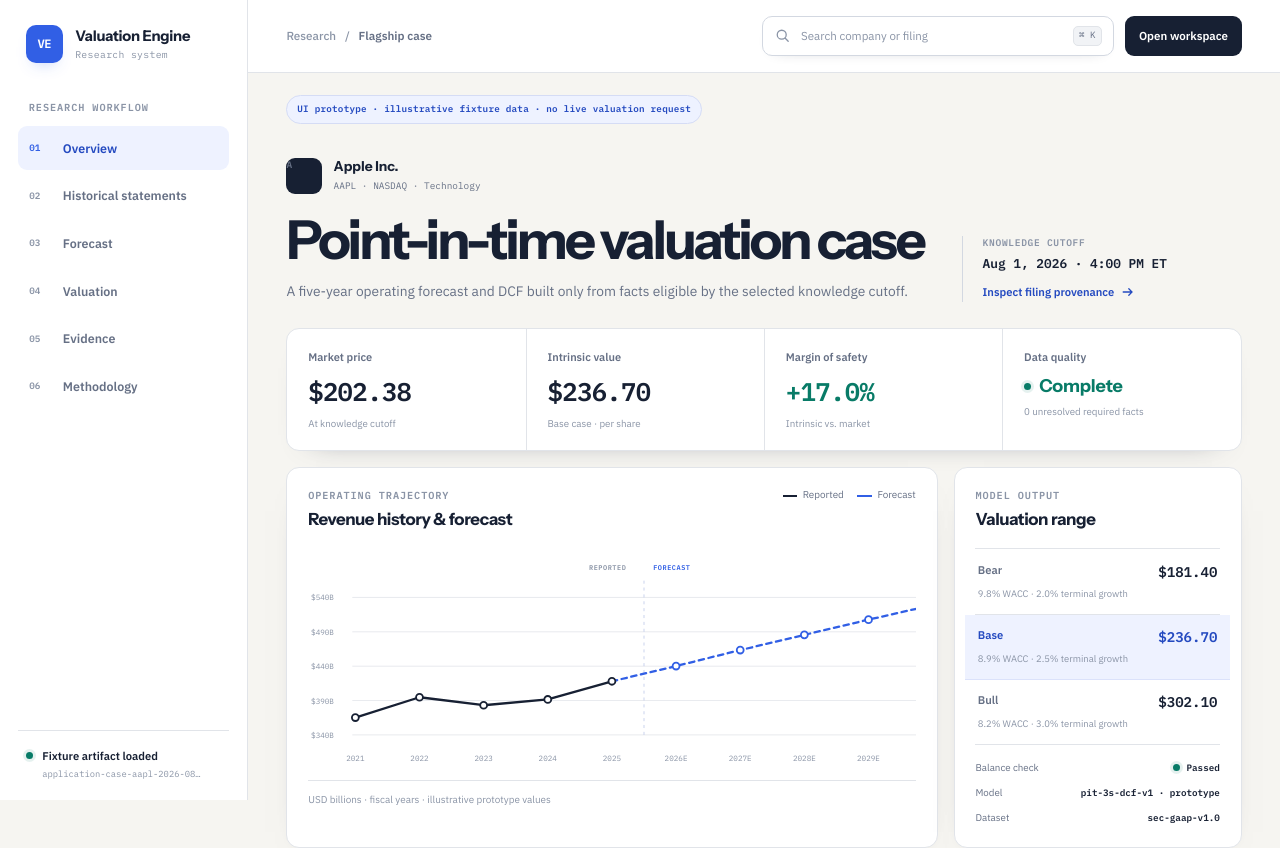
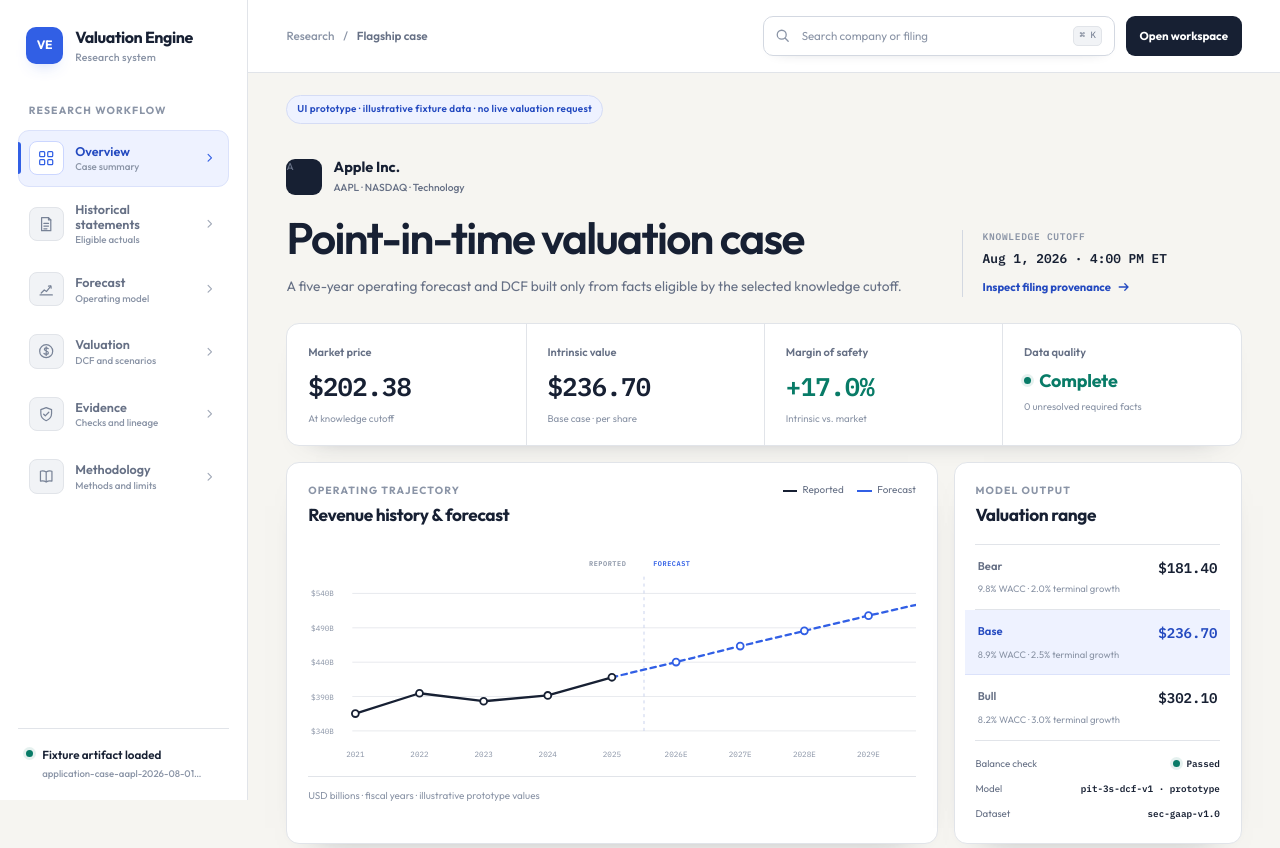
Before and after one commit to ommeht08-lab/quant-engine, a Next.js app in the folder frontend/: page /research/aapl in a window 1280 px wide. Shown: the top 848 px of the page. Built offline with nearby package versions, Linux system fonts and the light colour scheme.

Commit message:
refine research typography and navigation

```diff
--- a/frontend/src/app/layout.tsx
+++ b/frontend/src/app/layout.tsx
@@ -1,6 +1,6 @@
 import type { Metadata } from "next";
 import type { ReactNode } from "react";
-import { IBM_Plex_Mono, IBM_Plex_Sans, Instrument_Sans } from "next/font/google";
+import { IBM_Plex_Mono, IBM_Plex_Sans, Instrument_Sans, Outfit } from "next/font/google";
 import AppHeader from "@/components/AppHeader";
 import "./globals.css";
 
@@ -28,6 +28,16 @@
   display: "swap",
 });
 
+// Product UI: used by the flagship research shell. Outfit's open,
+// geometric forms make dense navigation and financial labels feel calm
+// and deliberate, while Plex Mono remains reserved for auditable data.
+const outfit = Outfit({
+  subsets: ["latin"],
+  weight: ["400", "500", "600", "700"],
+  variable: "--font-outfit",
+  display: "swap",
+});
+
 export const metadata: Metadata = {
   title: "Valuation Engine | Om Mehta Equity Research",
   description: "A private intrinsic-value and paper-portfolio research workspace.",
@@ -37,7 +47,7 @@
   return (
     <html
       lang="en"
-      className={`h-full antialiased ${instrumentSans.variable} ${plexSans.variable} ${plexMono.variable}`}
+      className={`h-full antialiased ${instrumentSans.variable} ${plexSans.variable} ${plexMono.variable} ${outfit.variable}`}
     >
       <body className="min-h-full">
         <AppHeader />
--- a/frontend/src/components/research/FlagshipResearchPrototype.module.css
+++ b/frontend/src/components/research/FlagshipResearchPrototype.module.css
@@ -11,12 +11,13 @@
   --rp-cobalt-deep: #244ac0;
   --rp-cobalt-soft: #eef2ff;
   --rp-positive: #087b67;
+  --rp-interface: var(--font-outfit, "Outfit"), -apple-system, BlinkMacSystemFont, "Segoe UI", sans-serif;
   min-height: 100vh;
   display: grid;
   grid-template-columns: 15.5rem minmax(0, 1fr);
   background: var(--rp-canvas);
   color: var(--rp-navy);
-  font-family: var(--body);
+  font-family: var(--rp-interface);
 }
 
 .prototypeShell button,
@@ -52,7 +53,7 @@
   border-radius: 10px;
   background: var(--rp-cobalt);
   color: #fff;
-  font-family: var(--utility);
+  font-family: var(--rp-interface);
   font-weight: 700;
   letter-spacing: -0.04em;
 }
@@ -70,27 +71,28 @@
 }
 
 .brand strong {
-  font-family: var(--display);
-  font-size: 0.92rem;
-  font-weight: 650;
-  letter-spacing: -0.015em;
+  font-family: var(--rp-interface);
+  font-size: 1rem;
+  font-weight: 700;
+  letter-spacing: -0.025em;
 }
 
 .brand small {
   margin-top: 0.1rem;
   color: var(--rp-dim);
-  font-family: var(--utility);
-  font-size: 0.61rem;
-  letter-spacing: 0.035em;
+  font-family: var(--rp-interface);
+  font-size: 0.66rem;
+  font-weight: 500;
+  letter-spacing: 0.015em;
 }
 
 .navEyebrow,
 .kicker {
   color: var(--rp-dim);
-  font-family: var(--utility);
-  font-size: 0.64rem;
-  font-weight: 650;
-  letter-spacing: 0.09em;
+  font-family: var(--rp-interface);
+  font-size: 0.65rem;
+  font-weight: 700;
+  letter-spacing: 0.11em;
   text-transform: uppercase;
 }
 
@@ -100,30 +102,90 @@
 
 .workflowNav {
   display: grid;
-  gap: 0.28rem;
+  gap: 0.35rem;
 }
 
 .navItem,
 .activeNavItem {
+  position: relative;
   display: flex;
-  min-height: 2.7rem;
+  min-height: 3.55rem;
   align-items: center;
-  gap: 0.8rem;
-  border-radius: 9px;
-  padding: 0.58rem 0.68rem;
+  gap: 0.72rem;
+  border: 1px solid transparent;
+  border-radius: 11px;
+  padding: 0.55rem 0.62rem;
   color: var(--rp-slate);
-  font-size: 0.78rem;
-  font-weight: 560;
-  transition-property: color, background-color, transform;
+  transition-property: color, background-color, border-color, transform;
 }
 
-.navItem span,
-.activeNavItem span {
-  width: 1.3rem;
+.navIcon {
+  display: grid;
+  width: 2.15rem;
+  height: 2.15rem;
+  flex: 0 0 auto;
+  place-items: center;
+  border: 1px solid var(--rp-line);
+  border-radius: 8px;
+  background: var(--rp-surface-soft);
+  color: #788397;
+}
+
+.navIcon svg {
+  width: 1.15rem;
+  height: 1.15rem;
+  fill: none;
+  stroke: currentColor;
+  stroke-linecap: round;
+  stroke-linejoin: round;
+  stroke-width: 1.6;
+}
+
+.navCopy {
+  min-width: 0;
+  flex: 1;
+}
+
+.navCopy strong,
+.navCopy small {
+  display: block;
+}
+
+.navCopy strong {
+  color: inherit;
+  font-size: 0.79rem;
+  font-weight: 600;
+  line-height: 1.15;
+}
+
+.navCopy small {
+  margin-top: 0.2rem;
+  overflow: hidden;
   color: var(--rp-dim);
-  font-family: var(--utility);
-  font-size: 0.58rem;
-  font-weight: 650;
+  font-size: 0.61rem;
+  font-weight: 500;
+  line-height: 1.15;
+  text-overflow: ellipsis;
+  white-space: nowrap;
+}
+
+.navArrow {
+  display: grid;
+  width: 1rem;
+  height: 1rem;
+  flex: 0 0 auto;
+  place-items: center;
+  color: #a0a8b7;
+}
+
+.navArrow svg {
+  width: 0.85rem;
+  height: 0.85rem;
+  fill: none;
+  stroke: currentColor;
+  stroke-linecap: round;
+  stroke-linejoin: round;
+  stroke-width: 1.7;
 }
 
 .navItem:hover {
@@ -133,11 +195,29 @@
 }
 
 .activeNavItem {
+  border-color: #dbe2fb;
   background: var(--rp-cobalt-soft);
   color: var(--rp-cobalt-deep);
 }
 
-.activeNavItem span {
+.activeNavItem::before {
+  position: absolute;
+  top: 0.72rem;
+  bottom: 0.72rem;
+  left: -1px;
+  width: 3px;
+  border-radius: 0 4px 4px 0;
+  background: var(--rp-cobalt);
+  content: "";
+}
+
+.activeNavItem .navIcon {
+  border-color: #cbd6ff;
+  background: #fff;
+  color: var(--rp-cobalt);
+}
+
+.activeNavItem .navArrow {
   color: var(--rp-cobalt);
 }
 
@@ -170,7 +250,7 @@
 }
 
 .sidebarStatus strong {
-  font-size: 0.7rem;
+  font-size: 0.73rem;
   font-weight: 600;
 }
 
@@ -179,8 +259,9 @@
   margin-top: 0.22rem;
   overflow: hidden;
   color: var(--rp-dim);
-  font-family: var(--utility);
-  font-size: 0.55rem;
+  font-family: var(--rp-interface);
+  font-size: 0.6rem;
+  font-weight: 500;
   line-height: 1.45;
   text-overflow: ellipsis;
   white-space: nowrap;
@@ -300,8 +381,8 @@
   background: var(--rp-cobalt-soft);
   padding: 0.25rem 0.62rem;
   color: var(--rp-cobalt-deep);
-  font-family: var(--utility);
-  font-size: 0.58rem;
+  font-family: var(--rp-interface);
+  font-size: 0.62rem;
   font-weight: 600;
   letter-spacing: 0.025em;
 }
@@ -335,24 +416,25 @@
 }
 
 .companyLine strong {
-  font-family: var(--display);
-  font-size: 0.86rem;
-  font-weight: 650;
+  font-family: var(--rp-interface);
+  font-size: 0.91rem;
+  font-weight: 700;
 }
 
 .companyLine span {
   margin-top: 0.12rem;
   color: var(--rp-slate);
-  font-family: var(--utility);
-  font-size: 0.59rem;
+  font-family: var(--rp-interface);
+  font-size: 0.64rem;
+  font-weight: 500;
 }
 
 .caseIntro h1 {
-  font-family: var(--display);
-  font-size: clamp(2.05rem, 4.2vw, 3.55rem);
-  font-weight: 650;
-  letter-spacing: -0.055em;
-  line-height: 0.98;
+  font-family: var(--rp-interface);
+  font-size: clamp(2rem, 3.45vw, 3.05rem);
+  font-weight: 600;
+  letter-spacing: -0.038em;
+  line-height: 1.04;
 }
 
 .caseDeck {
@@ -464,7 +546,7 @@
   align-items: center;
   gap: 0.5rem;
   color: var(--rp-positive);
-  font-family: var(--display);
+  font-family: var(--rp-interface);
   font-size: 1.12rem;
   letter-spacing: -0.01em;
 }
@@ -503,9 +585,9 @@
 .sectionHeading h2,
 .evidenceStrip h2 {
   margin-top: 0.22rem;
-  font-family: var(--display);
-  font-size: 1.05rem;
-  font-weight: 650;
+  font-family: var(--rp-interface);
+  font-size: 1.08rem;
+  font-weight: 700;
   letter-spacing: -0.022em;
 }
 
@@ -778,7 +860,7 @@
   border-radius: 4px;
   background: var(--rp-cobalt-soft);
   padding: 0.13rem 0.3rem;
-  font-family: var(--body);
+  font-family: var(--rp-interface);
   font-size: 0.52rem;
 }
 
@@ -787,7 +869,7 @@
   align-items: center;
   gap: 0.42rem;
   color: var(--rp-positive);
-  font-family: var(--body);
+  font-family: var(--rp-interface);
   font-size: 0.62rem;
   font-weight: 600;
 }
@@ -863,7 +945,7 @@
   align-items: center;
   gap: 0.35rem;
   color: var(--rp-cobalt-deep);
-  font-family: var(--body);
+  font-family: var(--rp-interface);
   font-weight: 620;
 }
 
@@ -905,7 +987,7 @@
 
 .drawerHeader h2 {
   margin-top: 0.25rem;
-  font-family: var(--display);
+  font-family: var(--rp-interface);
   font-size: 1.45rem;
   font-weight: 650;
   letter-spacing: -0.035em;
@@ -1090,7 +1172,7 @@
 
   .mobileBrand {
     display: block;
-    font-family: var(--display);
+    font-family: var(--rp-interface);
     font-size: 0.8rem;
     font-weight: 650;
   }
--- a/frontend/src/components/research/FlagshipResearchPrototype.tsx
+++ b/frontend/src/components/research/FlagshipResearchPrototype.tsx
@@ -7,13 +7,38 @@
 import styles from "./FlagshipResearchPrototype.module.css";
 
 const WORKFLOW = [
-  { id: "overview", label: "Overview" },
-  { id: "statements", label: "Historical statements" },
-  { id: "forecast", label: "Forecast" },
-  { id: "valuation", label: "Valuation" },
-  { id: "evidence", label: "Evidence" },
-  { id: "methodology", label: "Methodology" },
+  { id: "overview", label: "Overview", description: "Case summary" },
+  { id: "statements", label: "Historical statements", description: "Eligible actuals" },
+  { id: "forecast", label: "Forecast", description: "Operating model" },
+  { id: "valuation", label: "Valuation", description: "DCF and scenarios" },
+  { id: "evidence", label: "Evidence", description: "Checks and lineage" },
+  { id: "methodology", label: "Methodology", description: "Methods and limits" },
 ] as const;
+
+type WorkflowId = (typeof WORKFLOW)[number]["id"];
+
+function WorkflowIcon({ name }: { name: WorkflowId }) {
+  if (name === "overview") {
+    return <svg aria-hidden="true" viewBox="0 0 24 24"><rect x="3.5" y="3.5" width="6.5" height="6.5" rx="1.2" /><rect x="14" y="3.5" width="6.5" height="6.5" rx="1.2" /><rect x="3.5" y="14" width="6.5" height="6.5" rx="1.2" /><rect x="14" y="14" width="6.5" height="6.5" rx="1.2" /></svg>;
+  }
+  if (name === "statements") {
+    return <svg aria-hidden="true" viewBox="0 0 24 24"><path d="M6 3.5h9l3 3v14H6z" /><path d="M15 3.5v3h3M9 11h6M9 14.5h6M9 18h4" /></svg>;
+  }
+  if (name === "forecast") {
+    return <svg aria-hidden="true" viewBox="0 0 24 24"><path d="M4 19.5h16M5.5 17l4-4 3 2 5.5-7" /><path d="m15 8 3-.5.5 3" /></svg>;
+  }
+  if (name === "valuation") {
+    return <svg aria-hidden="true" viewBox="0 0 24 24"><circle cx="12" cy="12" r="8.5" /><path d="M14.7 8.7c-.7-.6-1.5-.9-2.6-.9-1.5 0-2.5.7-2.5 1.8 0 2.8 5.2 1.4 5.2 4.4 0 1.2-1 2.1-2.7 2.1-1.2 0-2.2-.4-3-1.1M12 6.3v11.4" /></svg>;
+  }
+  if (name === "evidence") {
+    return <svg aria-hidden="true" viewBox="0 0 24 24"><path d="M12 3.5 19 6v5.2c0 4.4-2.8 7.6-7 9.3-4.2-1.7-7-4.9-7-9.3V6z" /><path d="m8.7 12 2.1 2.1 4.6-4.7" /></svg>;
+  }
+  return <svg aria-hidden="true" viewBox="0 0 24 24"><path d="M4.5 5.5c2.6-.8 5.1-.5 7.5 1.1v13c-2.4-1.6-4.9-1.9-7.5-1.1zM19.5 5.5c-2.6-.8-5.1-.5-7.5 1.1v13c2.4-1.6 4.9-1.9 7.5-1.1z" /></svg>;
+}
+
+function NavArrowIcon() {
+  return <svg aria-hidden="true" viewBox="0 0 20 20"><path d="m7.5 5 5 5-5 5" /></svg>;
+}
 
 function CloseIcon() {
   return (
@@ -166,14 +191,16 @@
 
         <p className={styles.navEyebrow}>Research workflow</p>
         <nav className={styles.workflowNav} aria-label="Research workflow">
-          {WORKFLOW.map((item, index) => (
+          {WORKFLOW.map((item) => (
             <a
               key={item.id}
               href={`#${item.id}`}
               className={item.id === "overview" ? styles.activeNavItem : styles.navItem}
               onClick={() => setMobileNavigationOpen(false)}
             >
-              <span>{String(index + 1).padStart(2, "0")}</span>{item.label}
+              <span className={styles.navIcon}><WorkflowIcon name={item.id} /></span>
+              <span className={styles.navCopy}><strong>{item.label}</strong><small>{item.description}</small></span>
+              <span className={styles.navArrow}><NavArrowIcon /></span>
             </a>
           ))}
         </nav>
```
